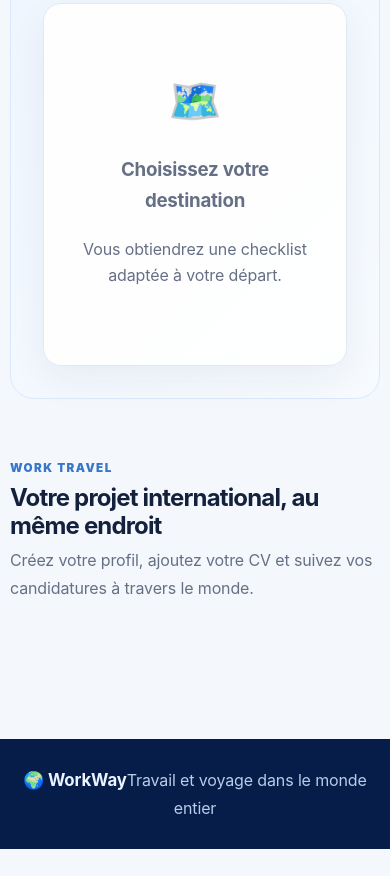
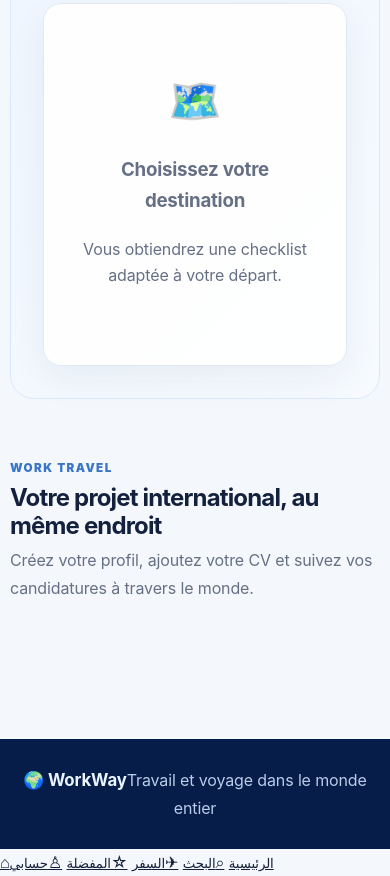
Before and after one commit to jimi09b0-coder/work-travel-app-, a plain HTML site: page index.html in a window 390 px wide. Shown: the part 7175-8051 px from the top of the page. Before the commit the page ends 8024 px from the top, so only its background shows below. Drawn offline with Linux system fonts and the light colour scheme; a script that the page names is missing.

Commit message:
Add mobile app navigation and home anchor

```diff
--- a/index.html
+++ b/index.html
@@ -38,7 +38,7 @@ main,section,footer{color:#14213d}
 <link rel="stylesheet" href="style.css?v=20261114-mobile-width-8d1476a">
 </head>
 <body><aside id="workway-startup-status" dir="rtl" style="display:block!important;position:fixed!important;top:0;left:0;right:0;z-index:2147483000;padding:12px 16px;box-shadow:0 3px 18px rgba(0,0,0,.12);background:#fff4d6;color:#493600;font: bold 15px/1.6 Arial,sans-serif;text-align:center">يتم تحميل WorkWay Smart… إذا بقيت هذه الرسالة، فملف التطبيق لم يبدأ.</aside><a class="skip-link" href="#offres">Aller directement aux offres</a>
-<header class="hero">
+<header class="hero" id="home">
 <nav class="navbar"><a class="logo" href="#" onclick="resetView();return false;">🌍 WorkWay <span class="brand-ai">SMART</span></a>
 <div class="nav-links"><a href="#offres" data-i18n="nav_jobs">Offres</a><a href="#voyage" data-i18n="nav_travel">Voyage</a><a href="#compte" onclick="if(window.openAccount){openAccount();return false;}" data-i18n="nav_account">Mon compte</a>
 <label class="language-switcher" aria-label="Language"><span>🌐</span><select id="languageSelect" onchange='var lang=this.value;try{if(typeof window.setLanguage==="function"){window.setLanguage(lang)}else{document.documentElement.lang=lang;document.documentElement.dir=lang==="ar"?"rtl":"ltr";console.error("WorkWay language module did not load")}}catch(error){console.error("WorkWay language switch failed:",error);document.documentElement.lang=lang;document.documentElement.dir=lang==="ar"?"rtl":"ltr";document.body.style.display="block";document.body.style.visibility="visible";document.body.style.opacity="1"}'><option value="fr">FR</option><option value="en">EN</option><option value="ar">AR</option></select></label></div></nav>
@@ -545,4 +545,12 @@ document.addEventListener("click", function(event) {
   },7000);
 })();
 </script>
-<script type="module" src="app.js?v=20261116-2"></script></body></html>
+<script type="module" src="app.js?v=20261116-2"></script>
+<nav class="mobile-app-nav" aria-label="التنقل الرئيسي">
+  <a href="#home" onclick="resetView();return true;"><span aria-hidden="true">⌂</span><small>الرئيسية</small></a>
+  <a href="#offres"><span aria-hidden="true">⌕</span><small>البحث</small></a>
+  <a href="#voyage"><span aria-hidden="true">✈</span><small>السفر</small></a>
+  <a href="#offres" onclick="toggleFavoritesOnly();return true;"><span aria-hidden="true">☆</span><small>المفضلة</small></a>
+  <a href="#compte" onclick="if(window.openAccount){openAccount();}return true;"><span aria-hidden="true">♙</span><small>حسابي</small></a>
+</nav>
+</body></html>
```
